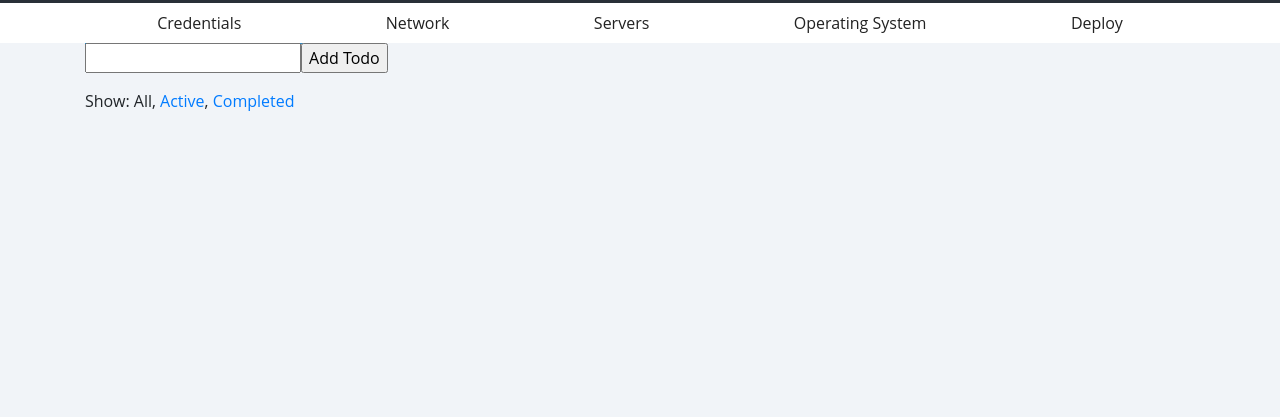
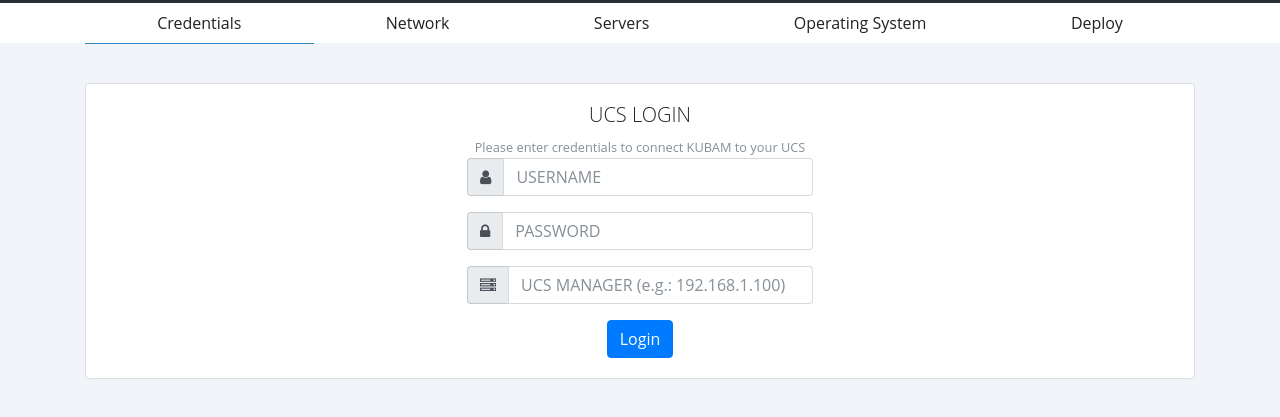
Before and after one commit to CiscoUcs/KUBAM-Frontend, a React app: page / in a window 1280 px wide. Shown: the part 47-464 px from the top of the page. Built offline with nearby package versions, Linux system fonts and the light colour scheme.

Commit message:
added work panes for dashboard.

```diff
--- a/public/css/main.css
+++ b/public/css/main.css
@@ -40,3 +40,8 @@
 .stepsbar .active {
   border-bottom: 1px solid #2f87c0;
 }
+
+.main-panel {
+  margin-top: 40px;
+
+}
--- a/public/index.html
+++ b/public/index.html
@@ -2,7 +2,7 @@
 <html lang="en">
   <head>
     <meta charset="utf-8">
-    <meta name="viewport" content="width=device-width, initial-scale=1">
+    <meta name="viewport" content="width=device-width, initial-scale=1, shrink-to-fit=no">
     <link rel="stylesheet" href="https://maxcdn.bootstrapcdn.com/bootstrap/4.0.0-beta/css/bootstrap.min.css" integrity="sha384-/Y6pD6FV/Vv2HJnA6t+vslU6fwYXjCFtcEpHbNJ0lyAFsXTsjBbfaDjzALeQsN6M" crossorigin="anonymous">
     <link href="https://maxcdn.bootstrapcdn.com/font-awesome/4.6.3/css/font-awesome.min.css" rel="stylesheet" type="text/css">
     <link rel="stylesheet" type="text/css" href="css/main.css">
--- a/src/components/App.js
+++ b/src/components/App.js
@@ -1,18 +1,14 @@
 import React from 'react'
-import Footer from './Footer'
 import NavBar from './NavBar'
-import AddTodo from '../containers/AddTodo'
-import VisibleTodoList from '../containers/VisibleTodoList'
 import SelectTab from '../containers/SelectTab'
+import PanelController from '../containers/PanelController'
 
 const App = () => (
   <div>
     <NavBar />
     <SelectTab />
     <div className="container">
-      <AddTodo />
-      <VisibleTodoList />
-      <Footer />
+      <PanelController />
     </div>
   </div>
 )
--- /dev/null
+++ b/src/components/Panel.js
@@ -0,0 +1,38 @@
+import React from 'react'
+import Login from './panels/credentials/'
+import Network from './panels/network/'
+import Server from './panels/server/'
+import OS from './panels/os/'
+import Deploy from './panels/deploy/'
+
+var Panel = ({selected}) => {
+  let p = null;
+  switch (selected) {
+    case "Credentials":
+      p = <Login />
+      break;
+    case "Network":
+      p = <Network />
+      break;
+    case "Servers":
+      p = <Server />
+      break;
+    case "OS":
+      p = <OS />
+      break;
+    case "Deploy":
+      p = <Deploy />
+      break;
+    default:
+      p = "Not implemented"
+      break;
+  }
+
+  return(
+    <div className="card main-panel">
+      {p}
+    </div>
+  )
+};
+
+export default Panel
--- /dev/null
+++ b/src/components/panels/credentials/index.js
@@ -0,0 +1,47 @@
+import React from 'react'
+
+var Login = () => (
+
+  <div className="card-body">
+    <div className="row">
+      <div className="col"></div>
+      <div className="col align-self-center text-center">
+        <h3 className="lead">UCS LOGIN</h3>
+        <small className="text-muted">Please enter credentials to connect KUBAM to your UCS</small>
+        <form>
+          <div className="form-row align-items-center">
+            <div className="input-group">
+              <div className="input-group-addon">
+                <i className="fa fa-user" aria-hidden="true"></i>
+              </div>
+              <input type="user" className="form-control" id="inlineFormInputGroup" aria-describedby="userHelp" placeholder="USERNAME"/>
+            </div>
+          </div>
+          <p></p>
+          <div className="form-row align-items-center">
+            <div className="input-group">
+              <div className="input-group-addon">
+                <i className="fa fa-lock" aria-hidden="true"></i>
+              </div>
+              <input type="password" className="form-control" id="password" placeholder="PASSWORD"/>
+            </div>
+          </div>
+          <p></p>
+          <div className="form-row align-items-center">
+            <div className="input-group">
+              <div className="input-group-addon">
+                <i className="fa fa-server" aria-hidden="true"></i>
+              </div>
+              <input type="server" className="form-control" id="server" placeholder="UCS MANAGER (e.g.: 192.168.1.100)"/>
+            </div>
+          </div>
+          <p></p>
+          <button type="submit" className="btn btn-primary">Login</button>
+        </form>
+      </div>
+      <div className="col"></div>
+    </div>
+  </div>
+);
+
+export default Login
--- /dev/null
+++ b/src/components/panels/deploy/index.js
@@ -0,0 +1,16 @@
+import React from 'react'
+
+var Deploy = () => (
+
+  <div className="card-body">
+    <div className="row">
+      <div className="col"></div>
+      <div className="col align-self-center text-center">
+        <h3 className="lead">Deploy</h3>
+      </div>
+      <div className="col"></div>
+    </div>
+  </div>
+);
+
+export default Deploy
--- /dev/null
+++ b/src/components/panels/network/index.js
@@ -0,0 +1,16 @@
+import React from 'react'
+
+var Network = () => (
+
+  <div className="card-body">
+    <div className="row">
+      <div className="col"></div>
+      <div className="col align-self-center text-center">
+        <h3 className="lead">UCS Network</h3>
+      </div>
+      <div className="col"></div>
+    </div>
+  </div>
+);
+
+export default Network
--- /dev/null
+++ b/src/components/panels/os/index.js
@@ -0,0 +1,16 @@
+import React from 'react'
+
+var OS = () => (
+
+  <div className="card-body">
+    <div className="row">
+      <div className="col"></div>
+      <div className="col align-self-center text-center">
+        <h3 className="lead">Operating System</h3>
+      </div>
+      <div className="col"></div>
+    </div>
+  </div>
+);
+
+export default OS
--- /dev/null
+++ b/src/components/panels/server/index.js
@@ -0,0 +1,15 @@
+import React from 'react'
+
+var Server = () => (
+  <div className="card-body">
+    <div className="row">
+      <div className="col"></div>
+      <div className="col align-self-center text-center">
+        <h3 className="lead">UCS Servers</h3>
+      </div>
+      <div className="col"></div>
+    </div>
+  </div>
+);
+
+export default Server
--- /dev/null
+++ b/src/containers/PanelController.js
@@ -0,0 +1,13 @@
+import { connect } from 'react-redux'
+import Panel from '../components/Panel'
+
+const mapStateToProps = (state, ownProps) => ({
+  selected: state.tabs
+})
+
+const PanelController = connect(
+  mapStateToProps,
+  null
+)(Panel)
+
+export default PanelController
```
